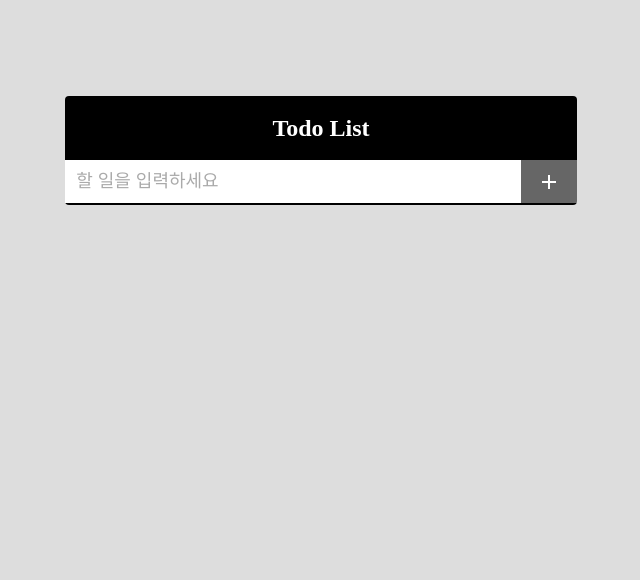
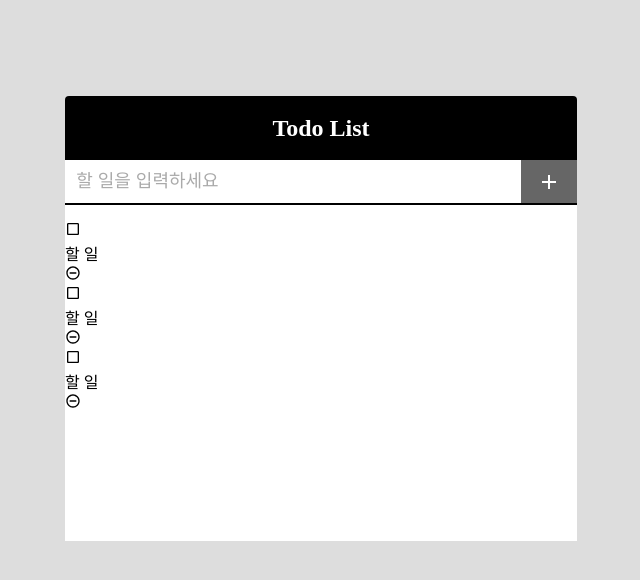
Before and after one commit to SunYoungKwon/todo-app-with-react, a React (Create React App) app: page / in a window 1280 px wide. Shown: the top 580 px of the page, without its empty margins (319-959 px from the left). Built offline with nearby package versions, Linux system fonts and the light colour scheme.

Commit message:
Add: TodoList component

```diff
--- a/src/App.js
+++ b/src/App.js
@@ -1,11 +1,13 @@
 import React from 'react';
+import TodoTemplate from './components/TodoTemplate';
 import TodoInput from './components/TodoInput';
-import TodoTemplate from './components/TodoTemplate';
+import TodoList from './components/TodoList';
 
 const App = () => {
   return (
     <TodoTemplate>
       <TodoInput />
+      <TodoList />
     </TodoTemplate>
   );
 };
--- /dev/null
+++ b/src/components/TodoList.js
@@ -0,0 +1,15 @@
+import React from 'react';
+import TodoListItem from './TodoListItem';
+import './TodoList.scss';
+
+const TodoList = () => {
+  return (
+    <ul className="TodoList">
+      <TodoListItem />
+      <TodoListItem />
+      <TodoListItem />
+    </ul>
+  );
+};
+
+export default TodoList;
--- /dev/null
+++ b/src/components/TodoList.scss
@@ -0,0 +1,6 @@
+.TodoList {
+  min-height: 320px;
+  min-width: 513px;
+  padding: 0;
+  overflow-y: auto;
+}
```
